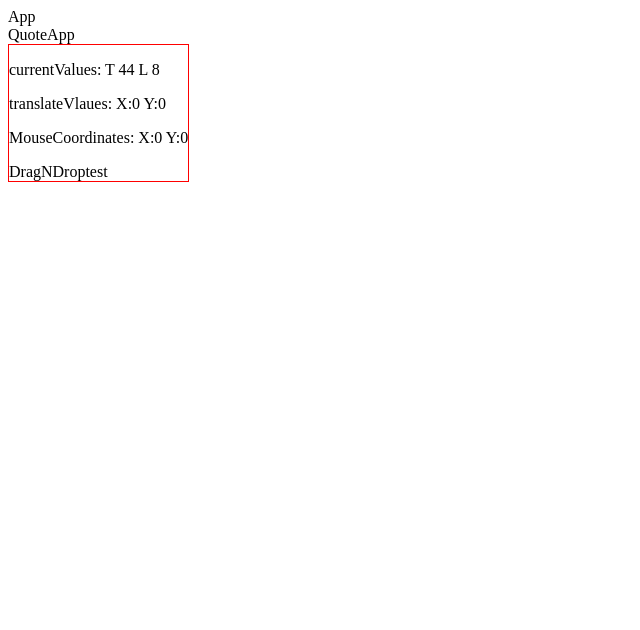
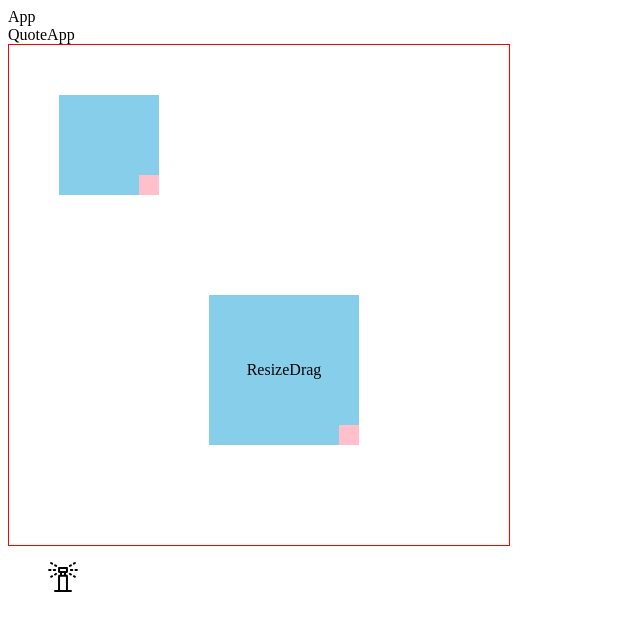
Before and after one commit to ShaiGilboa/IrrigationApp-old, a React (Create React App) app in the folder client/: page / in a window 1280 px wide. Shown: the top 630 px of the page, without its empty margins (0-640 px from the left). Built offline with nearby package versions, Linux system fonts and the light colour scheme.

Commit message:
dragNdrop works

```diff
--- a/client/src/QuoteApp/QuoteApp.tsx
+++ b/client/src/QuoteApp/QuoteApp.tsx
@@ -3,7 +3,6 @@ import styled from 'styled-components';
 import DragNDrop from './components/DragNDrop';
 import SprinklerMenu from './components/SprinklerMenu/SprinklerMenu';
 import ResizeDrag from './ResizeDraggable/ResizeDrag';
-import Test from './components/DragNDrop/test';
 
 interface props {
 
@@ -14,8 +13,7 @@ const QuoteApp : React.FC<props> = () => {
   return (
     <Wrapper>
       QuoteApp
-      <Test />
-      {/* <DragStorage>
+      <DragStorage>
         <ResizeDrag
           startX={50}
           startY={50}
@@ -34,7 +32,7 @@ const QuoteApp : React.FC<props> = () => {
         </ResizeDrag>
       </DragStorage>
 
-      <SprinklerMenu /> */}
+      <SprinklerMenu />
     </Wrapper>
   )
 }
--- a/client/src/QuoteApp/components/DragNDrop/DragNDrop.tsx
+++ b/client/src/QuoteApp/components/DragNDrop/DragNDrop.tsx
@@ -1,91 +1,63 @@
-import React, { PropsWithChildren, MouseEvent } from 'react';
+import React, { PropsWithChildren } from 'react';
 import styled from 'styled-components';
 import { MouseCoordinates } from './interfaces';
 
 interface props {
-  // children: React.ReactChild
-  // onClick? : any,
+
 };
 
-// const DragNDrop : React.FC<PropsWithChildren<props>> = ({children}) => {
-  const DragNDrop : React.FC= ({children} : any) => {
-  const [mouseCoordinates, setMouseCoordinates] = React.useState<MouseCoordinates | null>(null)
+const DragNDrop : React.FC<PropsWithChildren<props>> = ({children}) => {
+  // const componentRef = React.useRef<any>(null)
+  // const [currentValues, setCurrentValues] = React.useState<any>({left: 0, top: 0});
+  const [translateValues, setTranslateValues] = React.useState<any>({x:0, y:0})
+  const [mouseCoordinates, setMouseCoordinates] = React.useState<MouseCoordinates>({x:0, y:0})
+  const [translateUpToNow, setTranslateUpToNow] = React.useState<any>({x:0, y:0})
   const [isMouseDown, setIsMouseDown] = React.useState<boolean>(false);
-  const [wrapperLeft, setWrapperLeft] = React.useState<string | undefined>('0');
-  const [wrapperTop, setWrapperTop] = React.useState<string | undefined>('0');
 
-  const wrapperRef = React.useRef<HTMLDivElement>(null)
+  // setting the position of everything for the start of the drag
+  const drag = React.useCallback(({clientX, clientY}) : void => {
+    setTranslateUpToNow({
+      x: translateValues.x,
+      y: translateValues.y
+    })
+    setMouseCoordinates({
+      x: clientX,
+      y: clientY
+    })
+    setIsMouseDown(true)
+  }, [isMouseDown, , mouseCoordinates])
 
-  const mouseDownHandler = (event : any) : void => {
-    setIsMouseDown(true);
-    setMouseCoordinates({
-      x: event.clientX,
-      y: event.clientY
-    })
-  }
-
-  const mouseMoveHandler  = (event : any) => {
-    document.addEventListener('mouseup',mouseupHandler);
-    if((isMouseDown && mouseCoordinates && wrapperLeft) && event.clientX !== mouseCoordinates.x) {
-      const valueX = (Number(wrapperLeft || 0) + (event.clientX - mouseCoordinates.x)).toString();
-      setWrapperLeft(valueX)
-      setMouseCoordinates({
-        ...mouseCoordinates,
-        x:event.clientX,
+  const mouseMove = React.useCallback(({clientX, clientY}) : void =>{
+    if(isMouseDown && mouseCoordinates){
+      setTranslateValues({
+        x: translateUpToNow.x + (clientX - mouseCoordinates.x),
+        y: translateUpToNow.y + (clientY - mouseCoordinates.y)
       })
     }
-    if((isMouseDown && mouseCoordinates && wrapperTop) && event.clientY !== mouseCoordinates.y) {
-      const valueY = (Number(wrapperTop || 0) + (event.clientY-mouseCoordinates.y)).toString()
-      setWrapperTop(valueY)
-      setMouseCoordinates({
-        ...mouseCoordinates,
-        y:event.clientY,
-      })
-    }
-    document.removeEventListener('mousemove', mouseMoveHandler)
-    document.addEventListener('mousemove', mouseMoveHandler)
-  }
+  }, [isMouseDown, mouseCoordinates])
 
-  const mouseupHandler = (event : any) => {
-    setMouseCoordinates({
-      x: event.clientX,
-      y: event.clientY,
-    })
-    setIsMouseDown(false);
-    document.removeEventListener('mouseup',mouseupHandler)
-    document.removeEventListener('mousemove', mouseMoveHandler)
-  }
-
-  React.useEffect(() => {
-    // if(wrapperRef && wrapperRef.current){
-      // const top = wrapperRef.current.getBoundingClientRect().top;
-      // const left = wrapperRef.current.getBoundingClientRect().left;
-      // setWrapperTop(top.toString());
-      // setWrapperLeft(left.toString());
-      if(wrapperRef){
-      setWrapperTop('0');
-      setWrapperLeft('0');
-    }
-  },[wrapperRef])
+  const mouseUp = React.useCallback(({clientX, clientY}): void => {
+    setIsMouseDown(false)
+  }, [isMouseDown])
 
   React.useEffect(()=>{
-    if(isMouseDown){
-      document.addEventListener('mousemove',mouseMoveHandler)
-    } else {
-      document.removeEventListener('mousemove', mouseMoveHandler)
+    window.addEventListener('mousemove', mouseMove)
+    window.addEventListener('mouseup', mouseUp)
+
+    return () => {
+      window.removeEventListener('mousemove', mouseMove)
+      window.removeEventListener('mouseup', mouseUp)
     }
-  },[isMouseDown])
+  },[isMouseDown, mouseMove, mouseUp])
 
   return (
     <Wrapper
-      ref={wrapperRef}
+      style={{transform: `translate(${translateValues.x}px, ${translateValues.y}px)`}}
       onMouseDown={(event)=>{
         event.preventDefault();
-        event.stopPropagation()
-        mouseDownHandler(event)
+        event.stopPropagation();
+        drag(event);
       }}
-      style={(wrapperTop && wrapperLeft) ? {top:wrapperTop+'px', left:wrapperLeft+'px'} : undefined}
-
     >
       {children}
     </Wrapper>
@@ -95,22 +67,13 @@ interface props {
 export default DragNDrop;
 
 const Wrapper = styled.div`
+  position: relative;
   width: fit-content;
   height: fit-content;
-  display: inline-block;
-  position: relative;
-  &:hover {
-    cursor: -webkit-grab;
+  &:hover{
     cursor: grab;
   }
-  &:active {
-    /* color: red; */
-    cursor: -moz-grabbing;
-    cursor: -webkit-grabbing;
+  &:active{
     cursor: grabbing;
-    /* cursor: url(./pinch.png), grabbing; */
-  }
-  &:focus-visible {
-    color: blue;
   }
 `;
--- a/client/src/QuoteApp/components/DragNDrop/test.tsx
+++ /dev/null
@@ -1,94 +0,0 @@
-import React, { PropsWithChildren } from 'react';
-import styled from 'styled-components';
-import { MouseCoordinates } from './interfaces';
-import DragNDrop from './DragNDrop';
-
-interface props {
-
-};
-
-const Test : React.FC<PropsWithChildren<props>> = ({children}) => {
-  const componentRef = React.useRef<any>(null)
-  const [currentValues, setCurrentValues] = React.useState<any>({left: 0, top: 0});
-  const [translateValues, setTranslateValues] = React.useState<any>({x:0, y:0})
-  const [mouseCoordinates, setMouseCoordinates] = React.useState<MouseCoordinates>({x:0, y:0})
-  const [isMouseDown, setIsMouseDown] = React.useState<boolean>(false);
-
-  // set the initial values once the component mounts
-  React.useEffect(()=>{
-    if(componentRef != null && componentRef.current != null) {
-      setCurrentValues({
-      left: componentRef.current.getBoundingClientRect().left,
-      top: componentRef.current.getBoundingClientRect().top
-    })}
-  }, [componentRef])
-
-  // setting the position of everything for the start of the drag
-  const drag = React.useCallback(({clientX, clientY}) : void => {
-    setMouseCoordinates({
-      x: clientX,
-      y: clientY
-    })
-    setIsMouseDown(true)
-  }, [isMouseDown, , mouseCoordinates])
-
-  const mouseMove = React.useCallback(({clientX, clientY}) : void =>{
-    if(isMouseDown && mouseCoordinates){
-      setTranslateValues({
-        x: currentValues.left + (clientX - mouseCoordinates.x),
-        y: currentValues.top + (clientY - mouseCoordinates.y)
-      })
-    }
-  }, [isMouseDown, mouseCoordinates, currentValues])
-
-  const mouseUp = React.useCallback((): void => {
-    setIsMouseDown(false)
-  }, [isMouseDown])
-
-  React.useEffect(()=>{
-    window.addEventListener('mousemove', mouseMove)
-    window.addEventListener('mouseup', mouseUp)
-
-    return () => {
-      window.removeEventListener('mousemove', mouseMove)
-      window.removeEventListener('mouseup', mouseUp)
-    }
-  },[isMouseDown, mouseMove, mouseUp])
-
-  return (
-    <Wrapper
-      ref={componentRef}
-      style={{transform: `translate(${translateValues.x}px, ${translateValues.y}px)`}}
-      // style={{left:`${currentValues.left}px`, top:`${currentValues.top}px`}}
-      onMouseDown={(event)=>{
-        event.preventDefault();
-        event.stopPropagation();
-        drag(event);
-      }}
-    >
-      <p>
-        currentValues: T {currentValues.top} L {currentValues.left}
-        </p>
-        <p>
-        translateVlaues: X:{translateValues.x} Y:{translateValues.y}
-        </p>
-        <p>
-        MouseCoordinates: X:{mouseCoordinates.x} Y:{mouseCoordinates.y}
-        </p>
-      DragNDroptest
-      {children}
-    </Wrapper>
-  )
-}
-
-export default Test;
-
-const Wrapper = styled.div`
-  position: relative;
-  width: fit-content;
-  height: fit-content;
-  border: 1px solid red;
-  &:hover{
-    cursor: grab;
-  }
-`;
```
